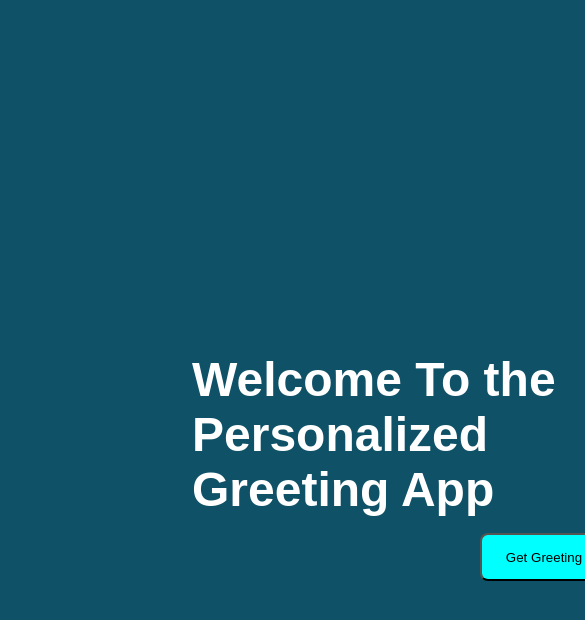
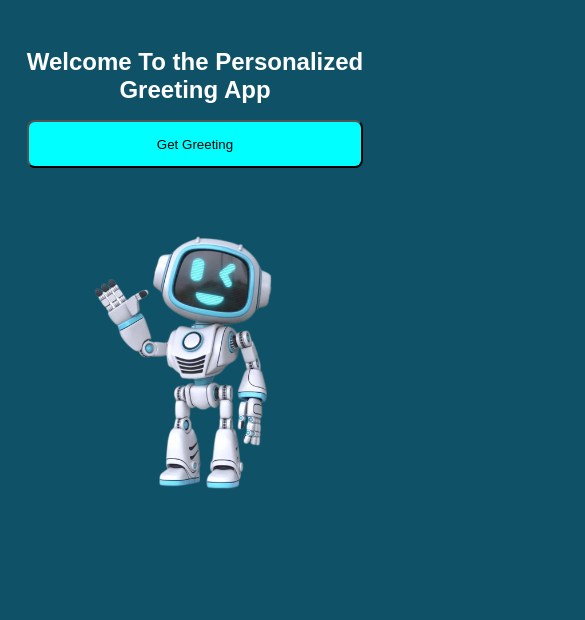
Before and after one commit to AyeshaMalak/Greeting_App, a plain HTML site: page index.html in a window 390 px wide. Shown: the top 620 px of the page, 585 px wide, since content can reach past the window. Drawn offline with Linux system fonts and the light colour scheme.

Commit message:
style.css

```diff
--- a/style.css
+++ b/style.css
@@ -1,52 +1,100 @@
-*{
+* {
     margin: 0;
     padding: 0;
     box-sizing: border-box;
 }
-body{
 
-
+body {
     font-family: sans-serif;
     padding: 4rem;
     background-color: rgb(15, 82, 104);
     color: #fff;
+    overflow-x: hidden;
+}
 
+.image {
+    width: 100%;
+    max-width: 500px; /* To ensure the image doesn't grow too large on bigger screens */
+    height: auto;
+    padding-left: 0;
+    margin: auto;
+    display: block; /* Center image on small screens */
+}
 
+.div1 {
+    display: flex;
+    flex-wrap: wrap; /* Allows stacking on smaller screens */
+    justify-content: center;
+    align-items: center;
 }
-.image{
-    padding-left: 10rem;
-    height: 50rem;
-    width: 50rem;
 
+.div2 {
+    padding: 2rem;
+    text-align: center;
+}
 
-}
-.div1{
-    display: flex;
-}
-.div2{
-    padding-top: 18rem;
-    padding-left: 8rem;
-}
-.btn{
+.btn {
     border-radius: 0.5rem;
-    background-color:aqua;
+    background-color: aqua;
     color: black;
     height: 3rem;
-    width: 8rem;
+    width: 10rem;
     margin-top: 1rem;
-    margin-left: 18rem;
+}
 
-}
-.btn:hover{
-    background-color:black;
+.btn:hover {
+    background-color: black;
     color: gray;
 }
-p{
+
+p {
     padding-top: 1rem;
     color: white;
+    font-size: 1.5rem;
+}
+
+h1 {
     font-size: 2rem;
+}
 
+/* RESPONSIVE DESIGN */
+@media screen and (max-width: 768px) {
+    body {
+        padding: 2rem;
+    }
+
+    .div2 {
+        padding: 2rem 0;
+    }
+
+    h1 {
+        font-size: 1.8rem;
+    }
+
+    .btn {
+        margin-left: 0; /* Center button on smaller screens */
+    }
+
+    .image {
+        max-width: 80%;
+        padding: 0;
+    }
 }
-h1{
-    font-size: 3rem;
+
+@media screen and (max-width: 480px) {
+    body {
+        padding: 1rem;
+    }
+
+    h1 {
+        font-size: 1.5rem;
+    }
+
+    p {
+        font-size: 1.2rem;
+    }
+
+    .btn {
+        width: 100%;
+    }
 }
```
